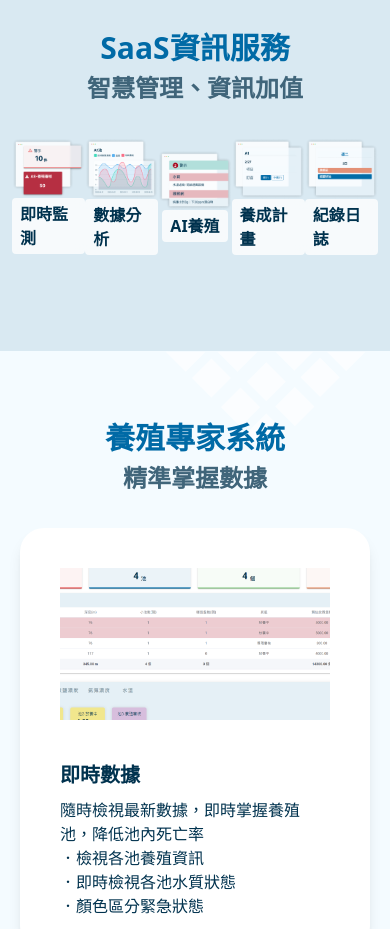
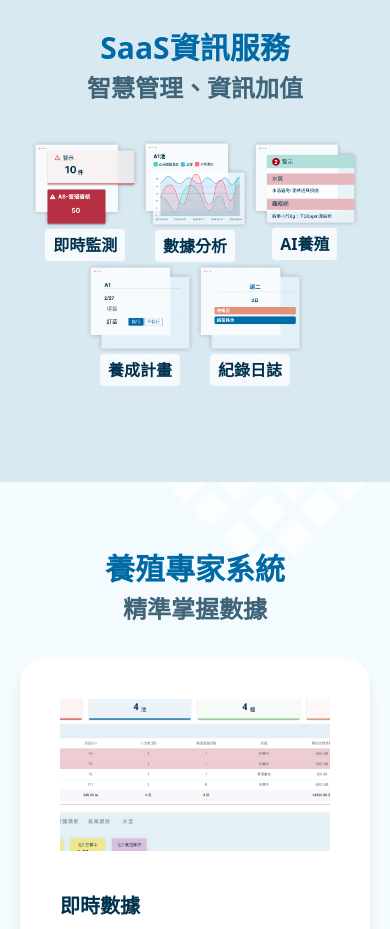
Before and after one commit to IDWaterTech/idw-intro, a Next.js app: page / in a window 390 px wide. Shown: the part 3740-4669 px from the top of the page. Built offline with nearby package versions, Linux system fonts and the light colour scheme.

Commit message:
調整RWD

```diff
--- a/src/styles/informationTechnology.module.scss
+++ b/src/styles/informationTechnology.module.scss
@@ -12,3 +12,12 @@
     }
   }
 }
+
+
+@media (max-width: 425px) {
+  .imageGroup {
+    .imageBox{
+      flex: 0 0 30%;
+    }
+  }
+}
--- a/src/templates/InformationTechnology.tsx
+++ b/src/templates/InformationTechnology.tsx
@@ -1,5 +1,3 @@
-import { useEffect, useState } from 'react';
-
 import { TitleTag } from '@/layout/TitleTag';
 
 import { Background } from '../background/Background';
@@ -29,10 +27,6 @@ const functionsImage = [
   },
 ];
 const InformationTechnology = () => {
-  const [isVisible, setIsVisible] = useState(false);
-  useEffect(() => {
-    setIsVisible(true); // 当组件挂载后，触发动画效果
-  }, []);
   return (
     <div id="saas">
       <Background color="bg-primary-200">
@@ -48,9 +42,7 @@ const InformationTechnology = () => {
             {functionsImage.map((image, i) => {
               return (
                 <div
-                  className={`flex flex-col items-center justify-center ${styles.imageBox} ${styles['card-animation']} ${
-                    isVisible ? styles['card-animation-enter'] : ''
-                  } ${styles['card-hover']}`}
+                  className={`flex flex-col items-center justify-center ${styles.imageBox}`}
                   key={`image_${i}`}
                 >
                   <img
```
